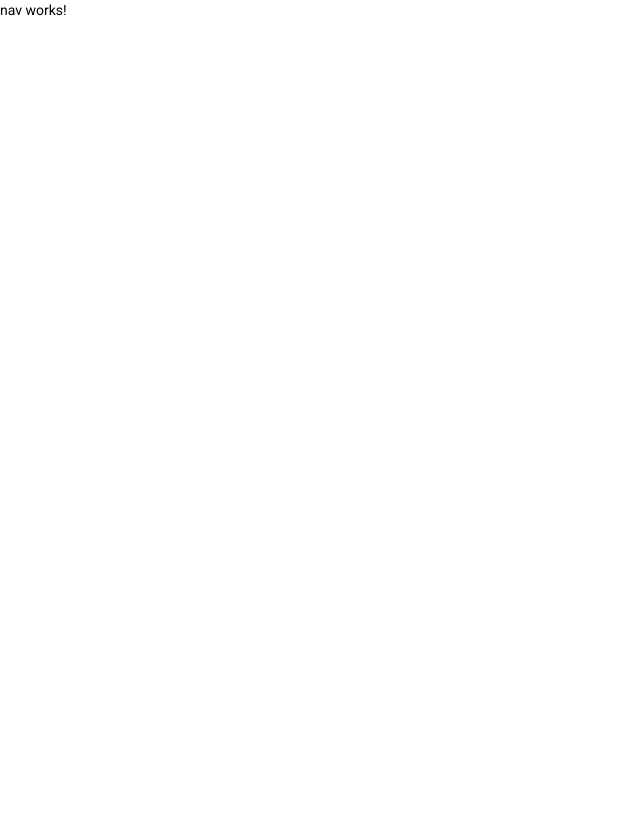
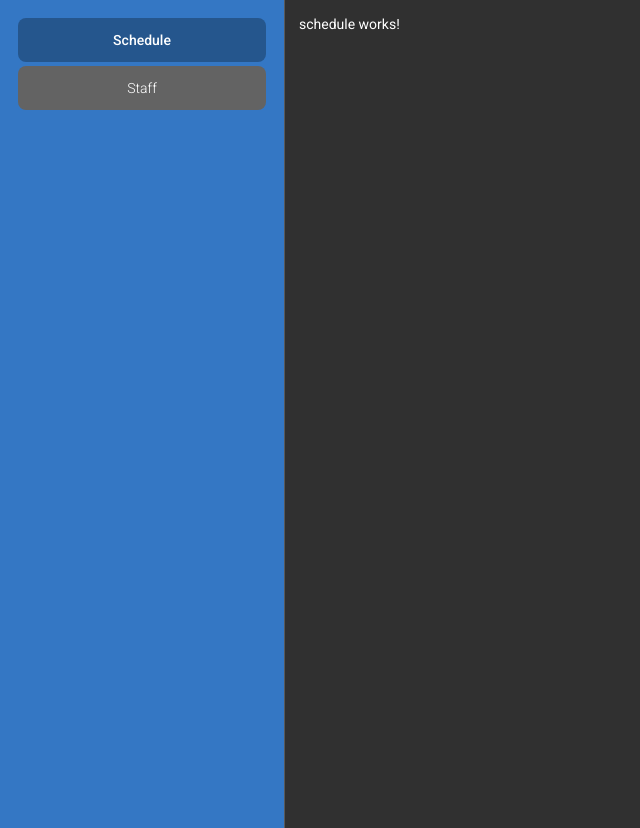
Before and after one commit to iburov/dashboard-test, an Angular app in the folder angular/: page /schedule in a window 1280 px wide. Before the commit this address led to /. Shown: the whole page, without its empty margins (0-640 px from the left). Before the commit the page ends 800 px from the top, so only its background shows below. Built offline with nearby package versions, Linux system fonts and the light colour scheme.

Commit message:
add routing between pages

```diff
--- a/angular/src/app/app-routing.module.ts
+++ b/angular/src/app/app-routing.module.ts
@@ -1,11 +1,35 @@
 import { NgModule } from '@angular/core';
 import { Routes, RouterModule } from '@angular/router';
+import { ScheduleComponent } from './schedule/schedule.component';
+import { ErrorComponent } from './error/error.component';
+import { StaffComponent } from './staff/staff.component';
 
-
-const routes: Routes = [];
+const routes: Routes = [
+  {
+    path: '',
+    pathMatch: 'full',
+    redirectTo: 'schedule',
+  },
+  {
+    path: 'schedule',
+    component: ScheduleComponent,
+  },
+  {
+    path: 'error/:errorId',
+    component: ErrorComponent,
+  },
+  {
+    path: 'staff',
+    component: StaffComponent,
+  },
+  {
+    path: '**',
+    redirectTo: 'error/404',
+  },
+];
 
 @NgModule({
   imports: [RouterModule.forRoot(routes)],
-  exports: [RouterModule]
+  exports: [RouterModule],
 })
-export class AppRoutingModule { }
+export class AppRoutingModule {}
--- a/angular/src/app/app.component.html
+++ b/angular/src/app/app.component.html
@@ -1,3 +1,11 @@
-<app-nav></app-nav>
+<div class="app">
+  <mat-sidenav-container class="example-container">
+    <mat-sidenav mode="side" opened><app-nav></app-nav></mat-sidenav>
 
-<router-outlet></router-outlet>
+    <mat-sidenav-content>
+      <main>
+        <router-outlet></router-outlet>
+      </main>
+    </mat-sidenav-content>
+  </mat-sidenav-container>
+</div>
--- a/angular/src/app/app.component.scss
+++ b/angular/src/app/app.component.scss
@@ -0,0 +1,6 @@
+.app {
+  main {
+    padding: 1em;
+    min-height: 100vh;
+  }
+}
--- a/angular/src/app/nav/nav.component.html
+++ b/angular/src/app/nav/nav.component.html
@@ -1 +1,7 @@
-<p>nav works!</p>
+<nav>
+  <a mat-button routerLink="schedule" routerLinkActive="--is-active"
+    >Schedule</a
+  >
+
+  <a mat-button routerLink="staff" routerLinkActive="--is-active">Staff </a>
+</nav>
--- a/angular/src/app/nav/nav.component.scss
+++ b/angular/src/app/nav/nav.component.scss
@@ -0,0 +1,34 @@
+@import "src/styles.scss";
+
+nav {
+  width: 16rem;
+  padding: 1em;
+  min-height: 100vh;
+  background-color: $primary;
+}
+
+a {
+  display: block;
+  background-color: $gray;
+  padding: 4px;
+  margin: 4px;
+  color: #fff;
+  text-decoration: none;
+  font-weight: 200;
+  border-radius: 8px;
+
+  &.--is-active {
+    background-color: $secondary;
+    font-weight: 500;
+  }
+
+  &:hover {
+    background-color: $gray-hover;
+  }
+
+  .mat-badge {
+    position: absolute;
+    right: 1.5rem;
+    top: 1rem;
+  }
+}
--- a/angular/src/styles.scss
+++ b/angular/src/styles.scss
@@ -1,4 +1,14 @@
 /* You can add global styles to this file, and also import other style files */
+$primary: rgb(52, 119, 196);
+$secondary: rgb(37, 86, 141);
+$gray: rgb(99, 99, 99);
+$gray-hover: rgb(131, 131, 131);
 
-html, body { height: 100%; }
-body { margin: 0; font-family: Roboto, "Helvetica Neue", sans-serif; }
+html,
+body {
+  height: 100%;
+}
+body {
+  margin: 0;
+  font-family: Roboto, "Helvetica Neue", sans-serif;
+}
```
Also changed, not shown: angular/src/app/app.module.ts (+12 -1 lines).
